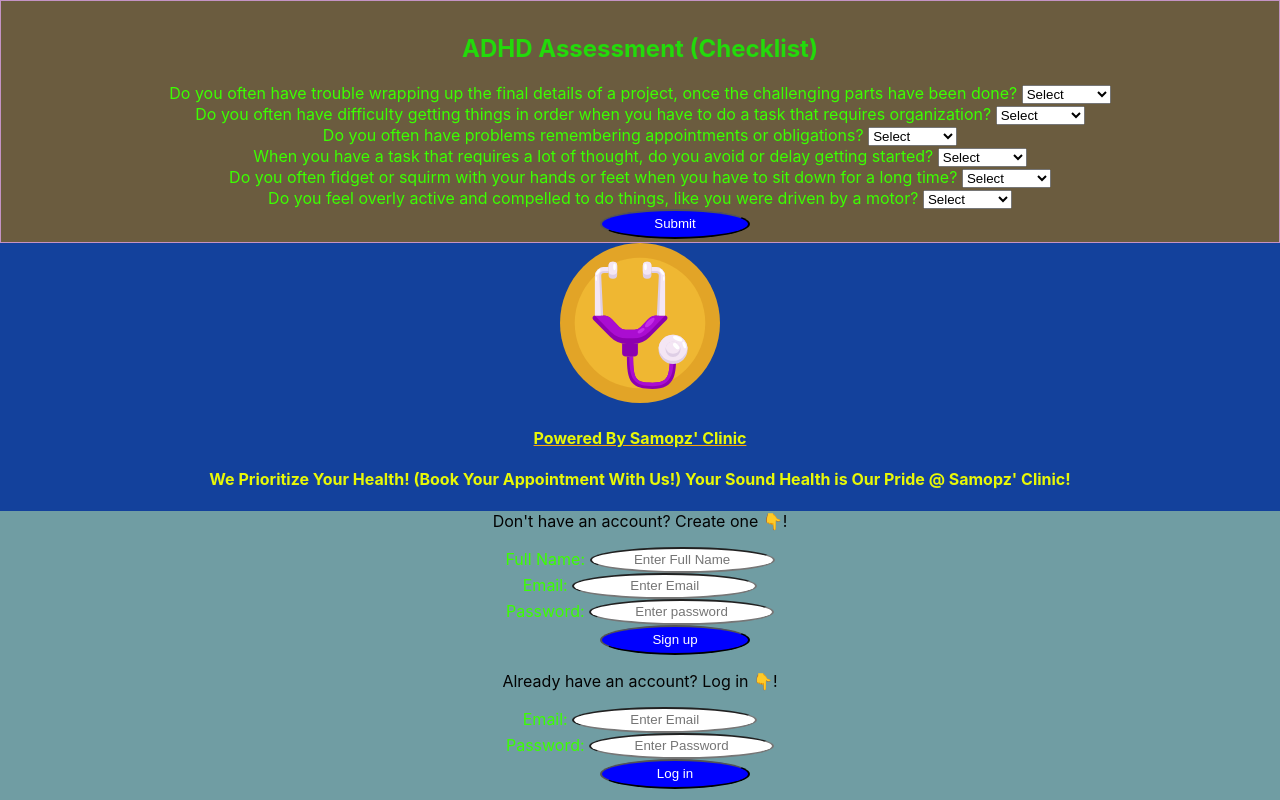
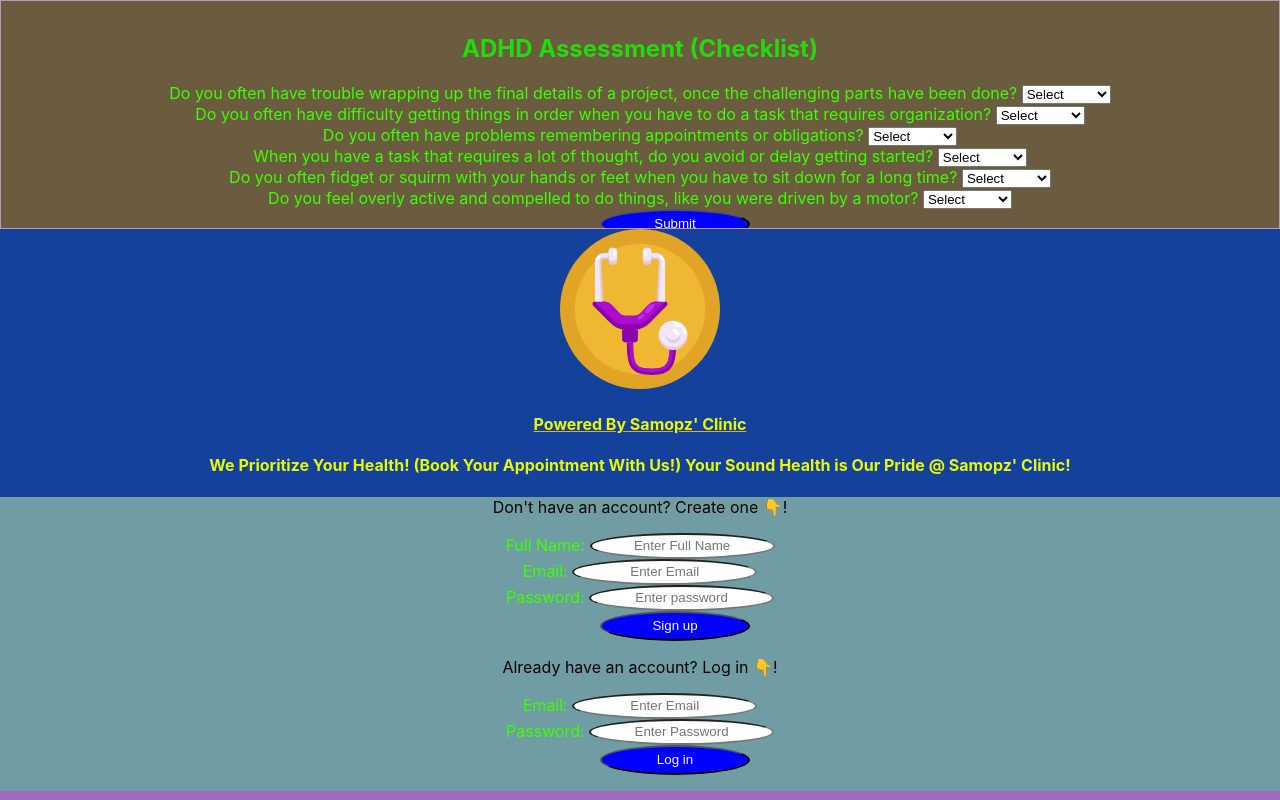
Before and after one commit to Samopz-Org/SamedQueue_frontend, a React (Create React App) app: page /adhd-assessment in a window 1280 px wide. Shown: the top 800 px of the page. Built offline with nearby package versions, Linux system fonts and the light colour scheme.

Commit message:
Update App.css

```diff
--- a/src/App.css
+++ b/src/App.css
@@ -127,9 +127,9 @@ text-align: center;
   border: 1px solid rgb(196, 147, 196);
   overflow-y: scroll;
   box-shadow: 0 0 10px rgba(0, 0, 0, 0.1);
-  height: 100px;
+  height: 150px;
   padding-top: 1%;
-  padding-bottom: 10%;
+  padding-bottom: 5%;
 }
 
 .ADHDCheck {
```
